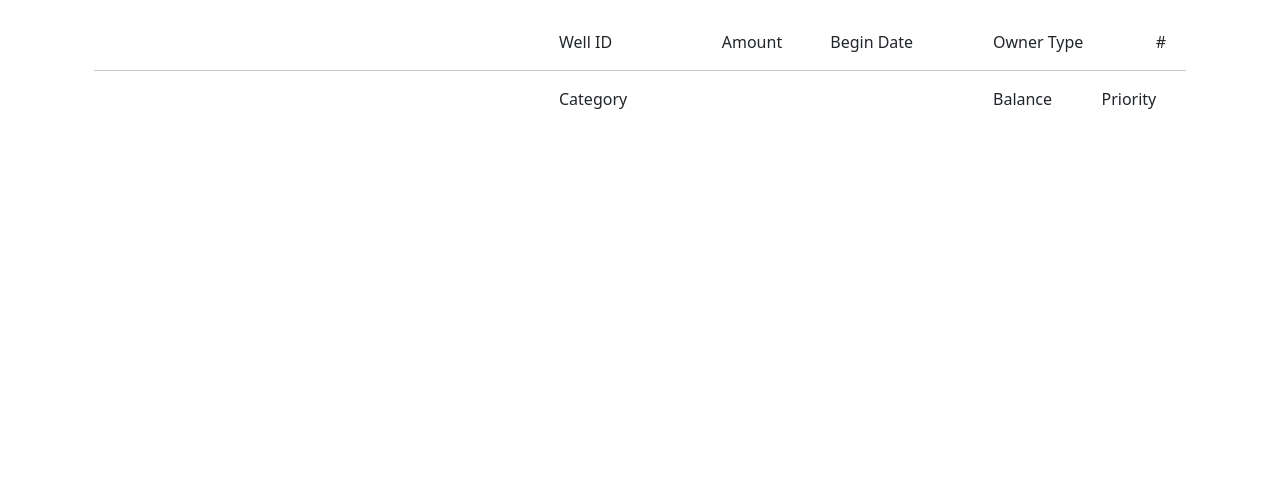
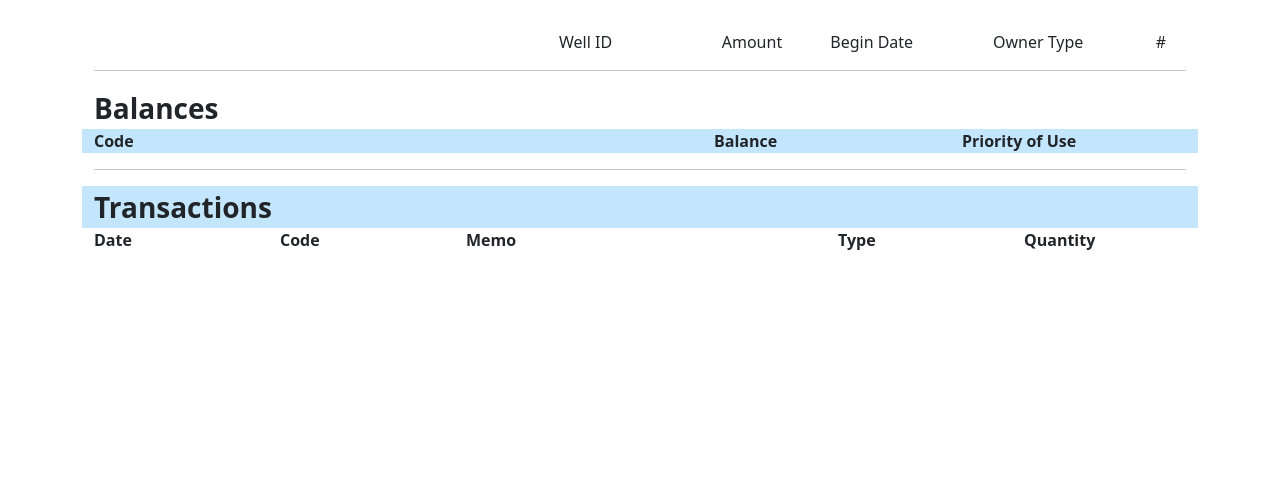
Before and after one commit to jcarter62/sgmaui, a Django app: template acctview/templates/account_wells.html in a window 1280 px wide. Shown: the part 96-588 px from the top of the page. Run offline with Django 4.2, Linux system fonts and the light colour scheme; the template is opened without the code that fills it, so the values that code supplies are empty.

Commit message:
Add account transactions to /acctview/account-wells/{id}

```diff
--- a/acctview/templates/account_wells.html
+++ b/acctview/templates/account_wells.html
@@ -25,7 +25,8 @@
 
                 {% for w in wells %}
                     <div class="row">
-                        <div class="col-3"><a href="{% url 'display_well_details' w.well_id %}">{{ w.well_id }}</a></div>
+                        <div class="col-3"><a href="{% url 'display_well_details' w.well_id %}">{{ w.well_id }}</a>
+                        </div>
                         <div class="col-2">{{ w.amount }}</div>
                         <div class="col-3">{{ w.begindate }}</div>
                         <div class="col-3">{{ w.ownertype }}</div>
@@ -34,32 +35,50 @@
                 {% endfor %}
             </div>
         </div>
-    <hr>
-        <div class="row">
-            <div class="col-4">
-                &nbsp;
+        <hr>
+
+            <div class="row">
+                <div class="col-12 fs-3 fw-bold ">
+                    Balances
+                </div>
             </div>
-            <div class="col-1">
-                &nbsp;
-            </div>
-            <div class="col-7">
-                <div class="row">
-                    <div class="col-2">Category</div>
-                    <div class="col-6">&nbsp;</div>
-                    <div class="col-2">Balance</div>
-                    <div class="col-1">Priority</div>
+                <div class="row fw-bold">
+                    <div class="col">Code</div>
+                    <div class="col-4">&nbsp;</div>
+                    <div class="col">Balance</div>
+                    <div class="col">Priority of Use</div>
                 </div>
 
                 {% for b in balance %}
                     <div class="row">
-                        <div class="col-2">{{ b.code_id }}</div>
-                        <div class="col-6">{{ b.code_text }}</div>
-                        <div class="col-2">{{ b.qty }}</div>
-                        <div class="col-1">{{ b.priority }}</div>
+                        <div class="col">{{ b.code_id }}</div>
+                        <div class="col-4">{{ b.code_text }}</div>
+                        <div class="col">{{ b.qty }}</div>
+                        <div class="col">{{ b.priority }}</div>
                     </div>
                 {% endfor %}
+            <hr>
+            <div class="row">
+                <div class="col-12 fs-3 fw-bold">
+                    Transactions
+                </div>
             </div>
-        </div>
+                <div class="row fw-bold">
+                    <div class="col">Date</div>
+                    <div class="col">Code</div>
+                    <div class="col-4">Memo</div>
+                    <div class="col">Type</div>
+                    <div class="col">Quantity</div>
+                </div>
 
+            {% for t in transactions %}
+                <div class="row">
+                    <div class="col">{{ t.trandate }}</div>
+                    <div class="col">{{ t.code_id }}</div>
+                    <div class="col-4">{{ t.tran_text }}</div>
+                    <div class="col">{{ t.wtrtype }}</div>
+                    <div class="col">{{ t.tran_qty }}</div>
+                </div>
+            {% endfor %}
     </div>
 {% endblock %}
--- a/sgmaui/settings.py
+++ b/sgmaui/settings.py
@@ -31,7 +31,11 @@ ALLOWED_HOSTS_CONFIG = config('ALLOWED_HOSTS', default='')
 if ALLOWED_HOSTS_CONFIG == '':
     ALLOWED_HOSTS = ['localhost', '127.0.0.1']
 else:
-    ALLOWED_HOSTS = [ALLOWED_HOSTS_CONFIG]
+    if ',' in ALLOWED_HOSTS_CONFIG:
+        hostlist = ALLOWED_HOSTS_CONFIG.split(',')
+    else:
+        hostlist = [ALLOWED_HOSTS_CONFIG]
+    ALLOWED_HOSTS = hostlist
 
 # Application definition
 
```
Also changed, not shown: acctview/views.py (+14 -0 lines).
